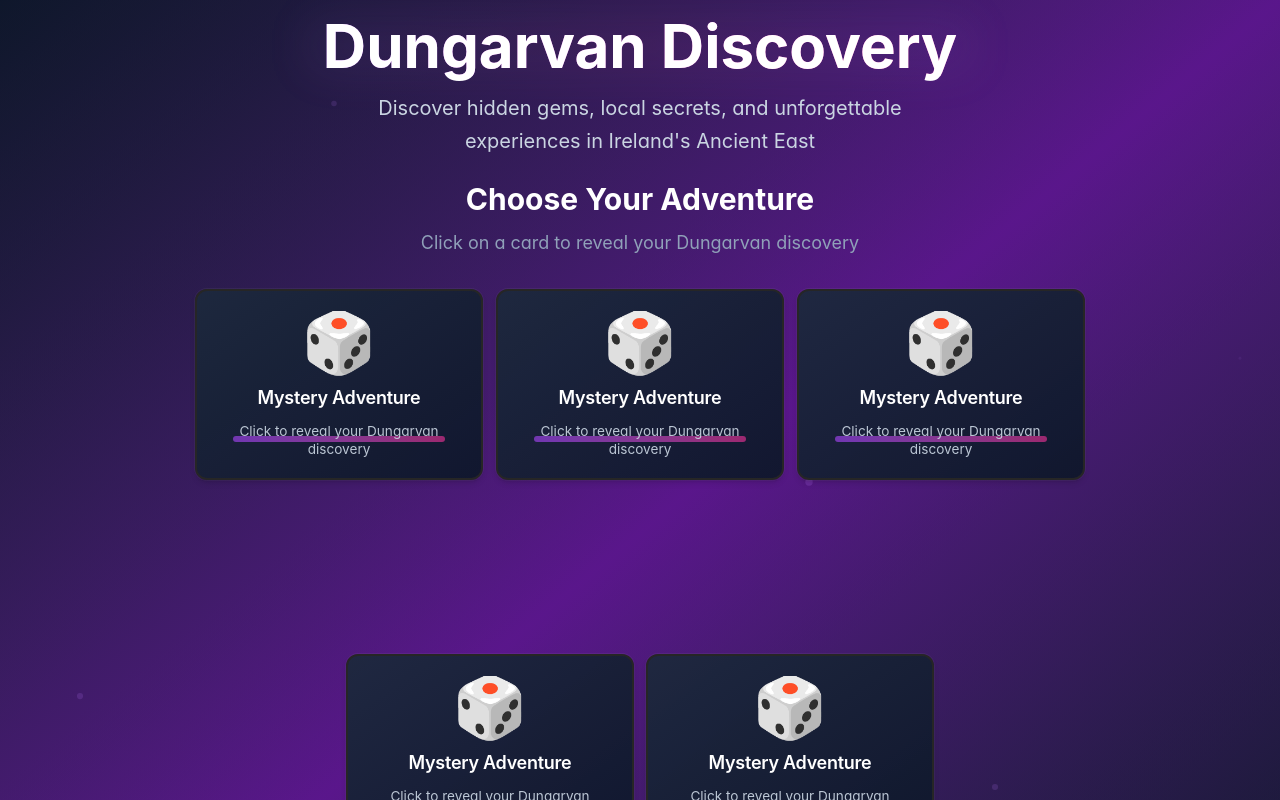
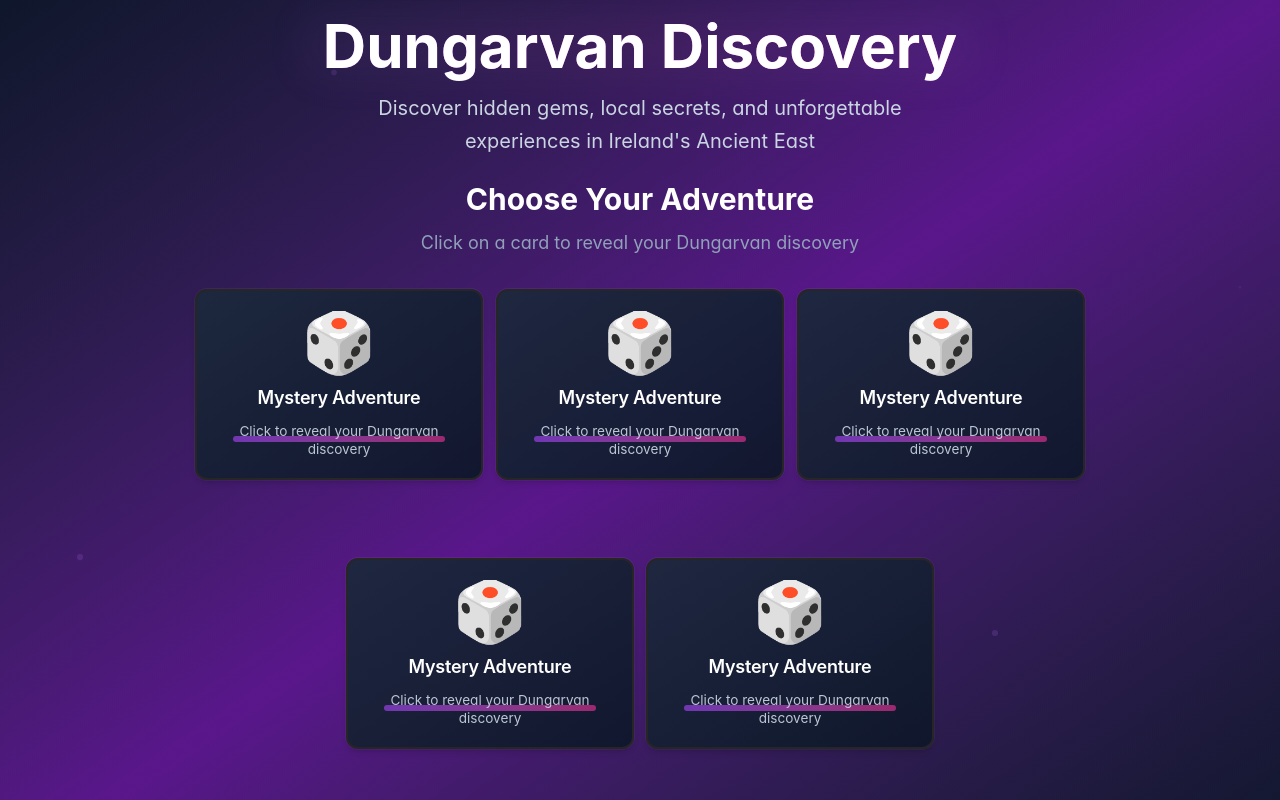
Before and after one commit to BareTread/dungarvan-discovery, a Next.js app: page / in a window 1280 px wide. Both pictures are taken after a click on the button "Deal the Cards". Shown: the top 800 px of the page. Built offline with nearby package versions, Linux system fonts and the light colour scheme.

Commit message:
🔥 EXTREME card overlap: maximum compression

```diff
--- a/src/components/CardHand.tsx
+++ b/src/components/CardHand.tsx
@@ -236,7 +236,7 @@ export function CardHand({
             className="flex justify-center flex-wrap max-w-7xl mx-auto px-2 md:px-4"
             style={{
               gap: 'clamp(0.125rem, 1vw, 1rem)',
-              rowGap: '-4rem'
+              rowGap: '-8rem'
             }}
             initial={{ opacity: 0 }}
             animate={{ opacity: 1 }}
@@ -245,7 +245,7 @@ export function CardHand({
             {cards.map((card, index) => (
               <motion.div
                 key={card.id}
-                className="-mb-16 sm:-mb-20 md:-mb-24"
+                className="-mb-32 sm:-mb-40 md:-mb-48"
                 initial={{ opacity: 0, scale: 0.8 }}
                 animate={{ opacity: 1, scale: 1 }}
                 transition={{
```
